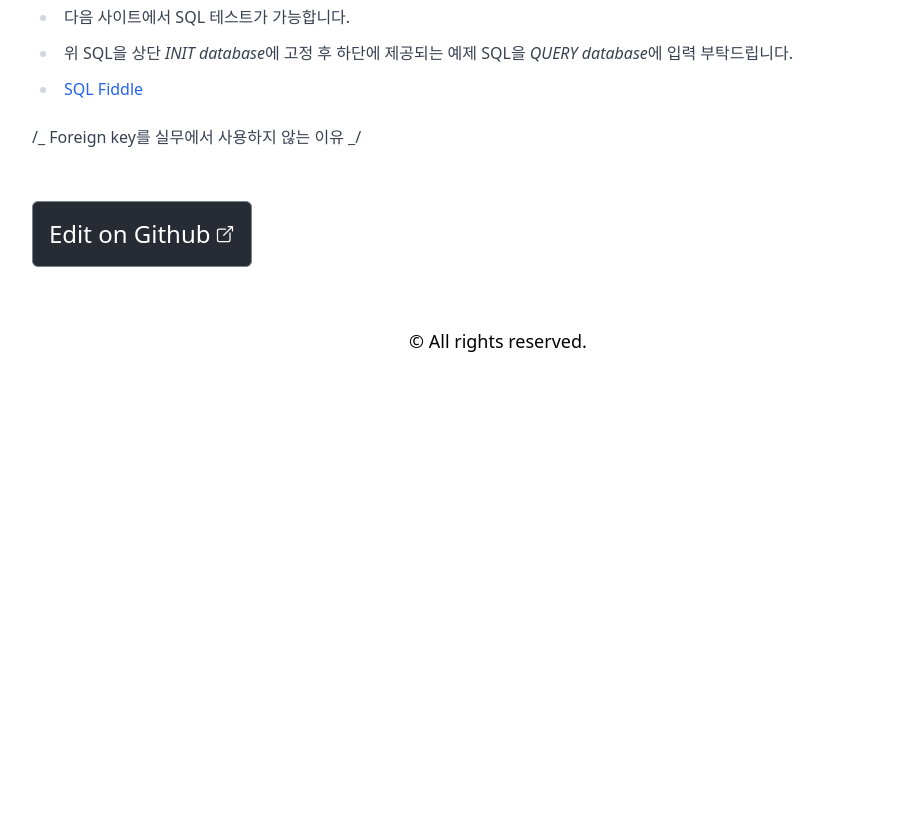
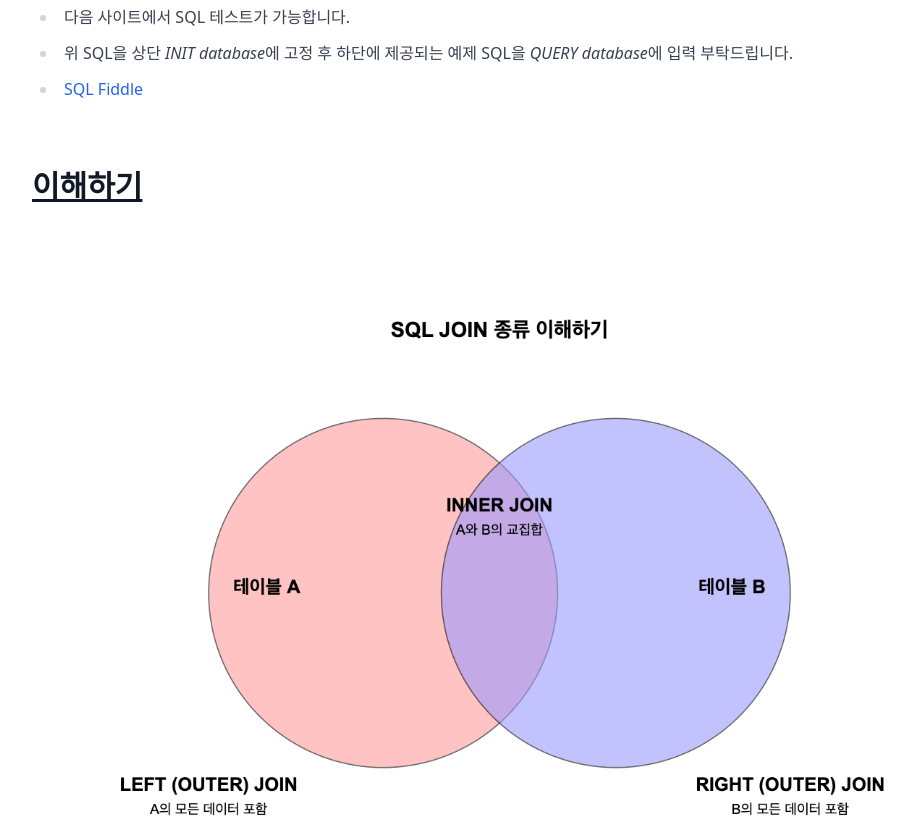
Before and after one commit to pillomon/devvoyage.io, an Astro site: page /blog/20240816 in a window 1280 px wide. Shown: the part 2496-3319 px from the top of the page, without its empty margins (142-1057 px from the left). Before the commit the page ends 2881 px from the top, so only its background shows below. Built offline with nearby package versions, Linux system fonts and the light colour scheme; Astro itself is replaced by a stand-in of ours; some packages are replaced by stand-ins of ours.

Commit message:
wip: 게시글 작성 중

```diff
--- a/src/content/blog/20240816.mdx
+++ b/src/content/blog/20240816.mdx
@@ -36,4 +36,8 @@ JOIN은 관계형 데이터베이스에서 여러 테이블의 데이터를 결
 - 위 SQL을 상단 *INIT database*에 고정 후 하단에 제공되는 예제 SQL을 *QUERY database*에 입력 부탁드립니다.
 - [SQL Fiddle](https://sqlfiddle.com/mysql/online-compiler)
 
+## 이해하기
+
+![diagram](/images/blog/20240816/diagram.png)
+
 {/_ Foreign key를 실무에서 사용하지 않는 이유 _/}
```
Also changed, not shown: public/images/blog/20240816/diagram.png (added).
